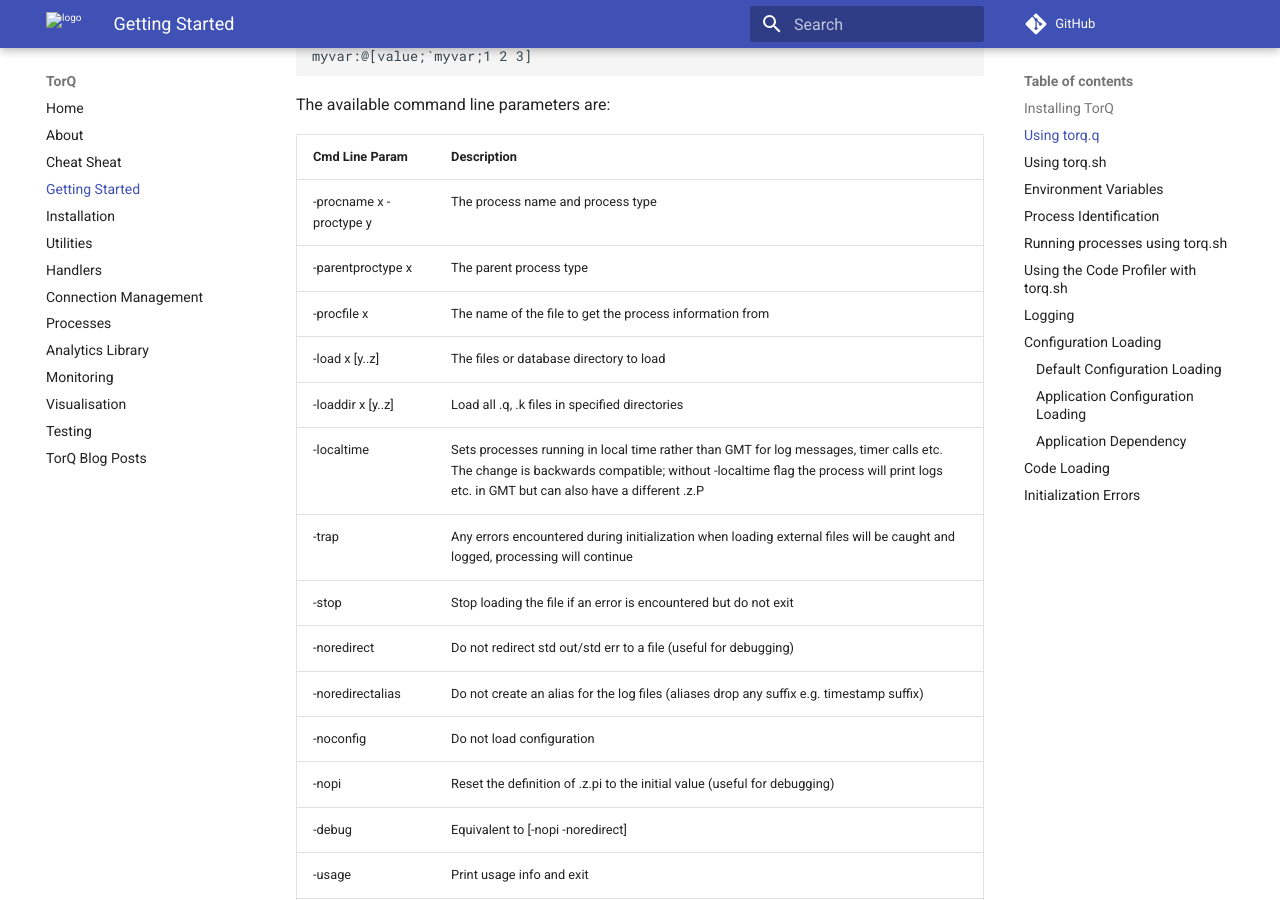
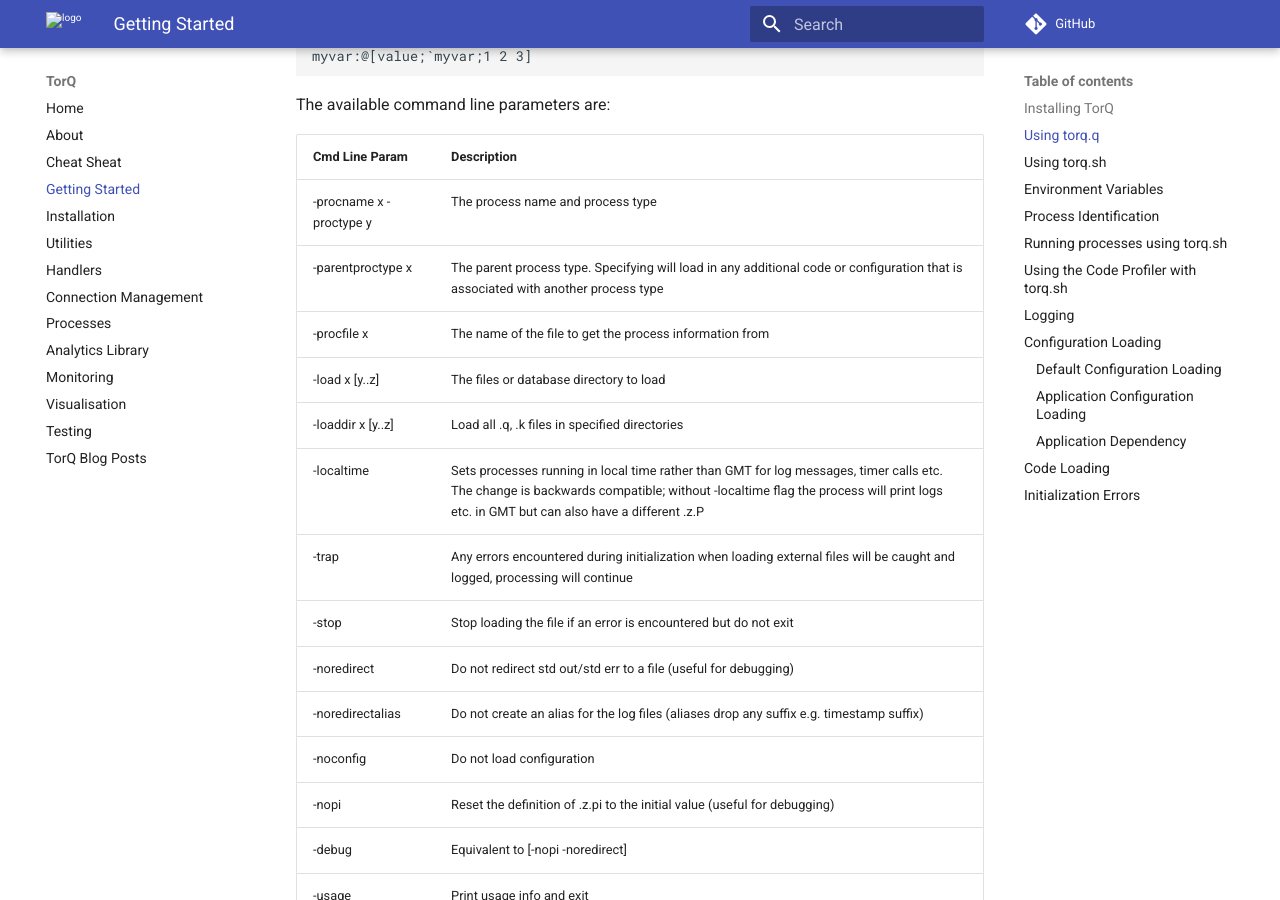
Before and after one commit to DataIntellectTech/TorQ, an MkDocs documentation site: the page built from docs/gettingstarted.md, in a window 1280 px wide and 900 px high, scrolled down 1533 px. Built offline with MkDocs 1.6.1 and Material for MkDocs 9.7.7, drawn with Linux system fonts in a browser that asks for light colours; comment, search, counter and statistics services are not loaded; old or Windows-style settings are respelled for this version of MkDocs.

Commit message:
Update gettingstarted.md

```diff
--- a/docs/gettingstarted.md
+++ b/docs/gettingstarted.md
@@ -79,7 +79,7 @@
   |Cmd Line Param|            Description|
   |-------------------------| --------------------------------------------------------------------------------------------------------------------------------------------------------------------------------------------------------------------------------|
   |-procname x -proctype y   |The process name and process type|
-  |-parentproctype x         |The parent process type|
+  |-parentproctype x         |The parent process type. Specifying will load in any additional code or configuration that is associated with another process type|
   |-procfile x               |The name of the file to get the process information from|
   |-load x \[y..z\]          |The files or database directory to load|
   |-loaddir x \[y..z\]       |Load all .q, .k files in specified directories|
```
